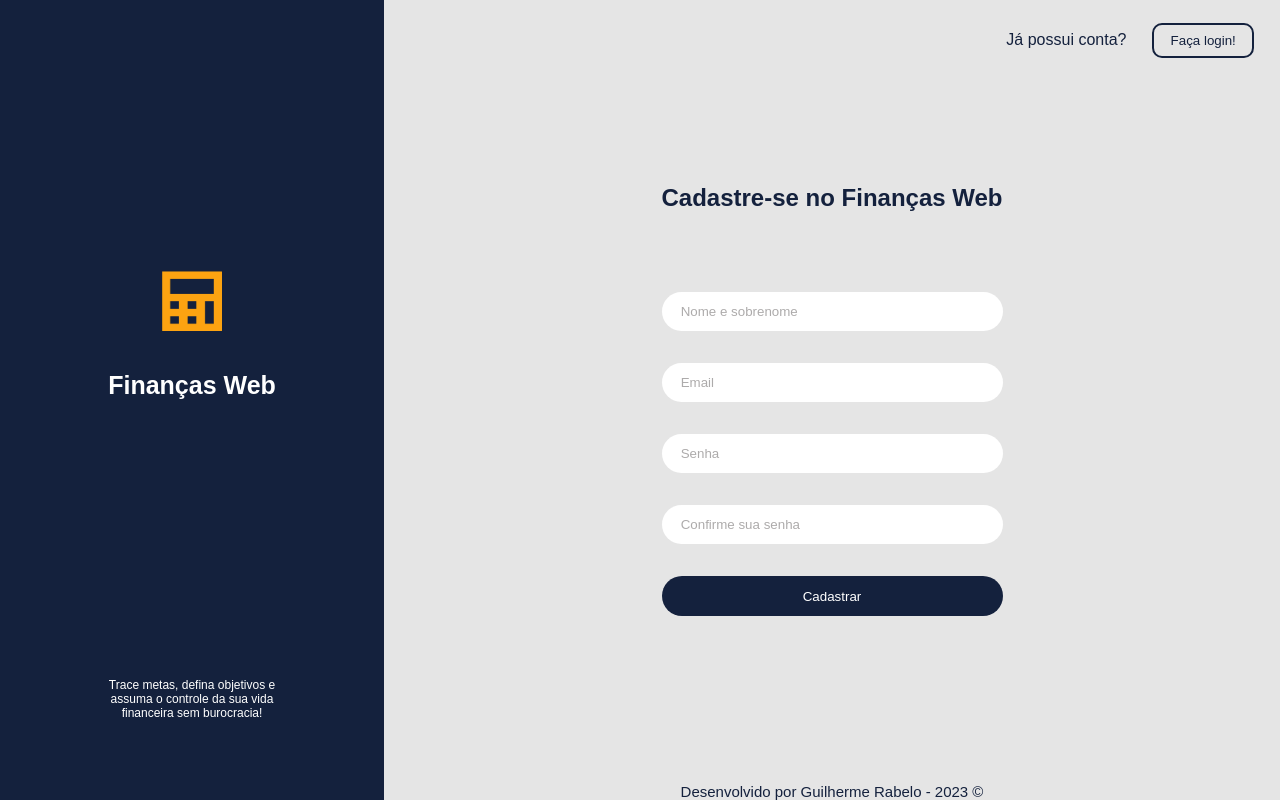
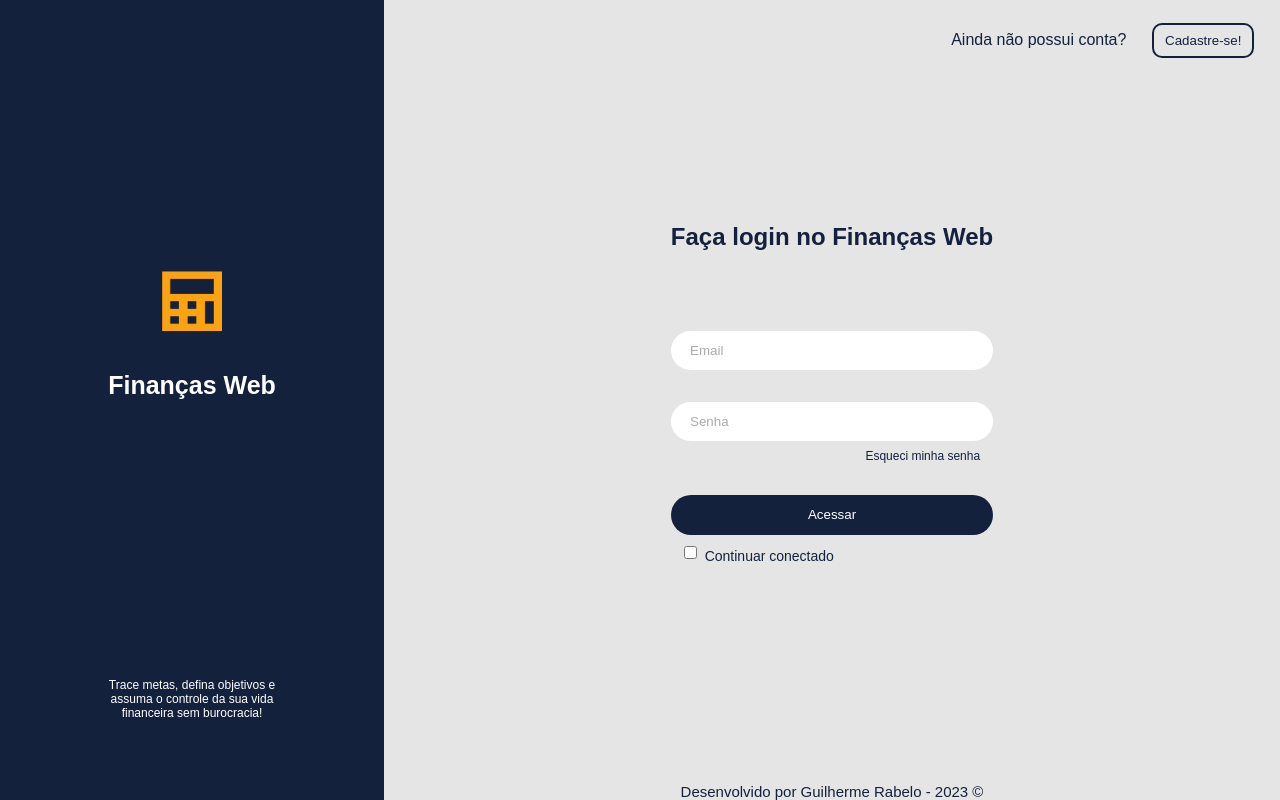
Before and after one commit to guilhermerabeloo/financasWeb, a React (Vite) app: page /entrar in a window 1280 px wide. Built offline with nearby package versions, Linux system fonts and the light colour scheme.

Commit message:
Feat/Criando funcionalidade de login

```diff
--- a/package.json
+++ b/package.json
@@ -11,6 +11,7 @@
   },
   "dependencies": {
     "axios": "^1.5.1",
+    "js-cookie": "^3.0.5",
     "react": "^18.2.0",
     "react-dom": "^18.2.0",
     "react-icons": "^4.11.0",
--- a/src/app/App.jsx
+++ b/src/app/App.jsx
@@ -1,9 +1,21 @@
 import './App.css';
-import { Outlet } from "react-router-dom";
 import Header from '../components/Header';
 import MenuLateral from '../components/MenuLateral';
+import Entrar from '../components/Entrar';
+import Cookies from 'js-cookie';
+import { Outlet } from "react-router-dom";
+import { useNavigate } from 'react-router-dom';
 
 function App() {
+  const cookie = Cookies.get('token');
+  const navigate = useNavigate();
+
+  if(!cookie) {
+    navigate('/');
+    return (
+      <Entrar />
+    )
+  } else {
     return (
       <>
         <Header />
@@ -15,4 +27,6 @@ function App() {
     )
   }
 
+}
+
 export default App
--- a/src/app/main.jsx
+++ b/src/app/main.jsx
@@ -2,6 +2,7 @@ import React from 'react'
 import ReactDOM from 'react-dom/client'
 
 import { createBrowserRouter, RouterProvider } from 'react-router-dom'
+import { AuthProvider } from '../lib/AuthContext.jsx'
 
 import Entrar from '../components/Entrar.jsx'
 import App from './App.jsx'
@@ -19,6 +20,8 @@ const router = createBrowserRouter([
 
 ReactDOM.createRoot(document.getElementById('root')).render(
   <React.StrictMode>
-    <RouterProvider router={router} />
+    <AuthProvider>
+      <RouterProvider router={router} />
+    </AuthProvider>
   </React.StrictMode>,
 )
--- a/src/components/Entrar.jsx
+++ b/src/components/Entrar.jsx
@@ -2,10 +2,18 @@ import { useState } from 'react';
 import { Login } from '../components/Login';
 import { Signin } from '../components/Singin';
 import { ToastContainer } from "react-toastify";
+import Cookies from 'js-cookie';
 import "react-toastify/dist/ReactToastify.css";
 
 export default function Entrar() {
-    const [ telaLogin, setTelaLogin ] = useState(false);
+    const [ telaLogin, setTelaLogin ] = useState(true);
+    const cookie = Cookies.get('token');
+
+    if(cookie) {
+        window.location.href = '/';
+
+        return null
+    } else {
         return (
             <>
                 <Login
@@ -20,3 +28,5 @@ export default function Entrar() {
             </>
         )
     }
+
+}
--- a/src/components/Header.jsx
+++ b/src/components/Header.jsx
@@ -2,8 +2,17 @@ import './css/Header.css'
 import user from '../assets/user.jpeg';
 import logo from '../assets/logo.png'
 import { BiExit } from "react-icons/bi";
+import { useNavigate } from 'react-router-dom';
+import Cookies from 'js-cookie';
 
 export default function Header() {
+    const navigate = useNavigate();
+
+    const logout = () => {
+        Cookies.remove('token')
+        navigate('/entrar');
+    }
+
     return (
         <>
             <div className="header">
@@ -14,7 +23,7 @@ export default function Header() {
                 <div className="header-infoUsuario">
                     <div><img id="user-image"src={user} alt="" /></div>
                     <p>Guilherme Rabelo</p>
-                    <BiExit className='icon-exit'/>
+                    <BiExit className='icon-exit' onClick={logout}/>
                 </div>
             </div>
         </>
--- a/src/components/Login.jsx
+++ b/src/components/Login.jsx
@@ -1,6 +1,12 @@
 import './css/login.css'
 import logo from '../assets/logo.png'
 import PropTypes from 'prop-types';
+import Cookies from 'js-cookie';
+import { useAuth } from '../lib/AuthContext';
+import { api } from '../lib/api';
+import { useState } from 'react';
+import { toast } from 'react-toastify';
+import { useNavigate } from "react-router-dom";
 
 Login.propTypes = {
     mostrarTelaLogin: PropTypes.bool,
@@ -8,6 +14,83 @@ Login.propTypes = {
 };
 
 export function Login({ mostrarTelaLogin, mudarTela }) {
+    const [ validacaoFormulario, setValidacaoFormulario ] = useState({
+        email: false,
+        senha: false
+    });
+    const [ formLogin, setFormLogin ] = useState({
+        email: '',
+        senha: ''
+    });
+    const { login } = useAuth();
+    const navigate = useNavigate();
+
+    const handleChangeForm = (event) => {
+        const { id, value } = event.target;
+        const form = {...formLogin};
+        form[id] = value;
+
+        setFormLogin(form)
+    }
+
+    const validaUsuario = async () => {
+        const campos = Object.keys(validacaoFormulario);
+
+        const validacao = {...validacaoFormulario};
+        let erroDePrenchimento = false;
+        campos.forEach((campo) => {
+            if(formLogin[campo] == '') {
+                validacao[campo] = true;
+                erroDePrenchimento = true;
+            } else {
+                validacao[campo] = false;
+            }
+        });
+        setValidacaoFormulario(validacao);
+
+        if(erroDePrenchimento) {
+            toast.error('Erro no preenchimento do formulário', {
+                autoClose: 2000,
+            });
+
+            return
+        }
+
+        try {
+            const response = await api.post(
+                '/login',
+                {
+                    Email: formLogin.email,
+                    Senha: formLogin.senha
+                }
+            )
+            const token = response.data.token;
+            login(token);
+            Cookies.set('token', token, {expires: 3});
+
+            navigate('/');
+        } catch(err) {
+            console.log('catch')
+            if(err.response.data.hint == 'Email não cadastrado') {
+                toast.error('Email incorreto', {
+                    autoClose: 2000,
+                });
+                return
+            }
+
+            if(err.response.data.hint == 'Senha inválida') {
+                toast.error('Senha incorreta', {
+                    autoClose: 2000,
+                });
+                return
+            }
+
+            toast.error('Erro ao fazer login', {
+                autoClose: 2000,
+            });
+        }
+    }
+
     if(mostrarTelaLogin) {
         return (
             <div className="page-login">
@@ -36,10 +119,10 @@ export function Login({ mostrarTelaLogin, mudarTela }) {
                                 <img id="logo-login" className="img-logo" src={logo} alt="Logo da plataforma" />
                                 <h2 className="text-tituloLogin">Faça login no Finanças Web</h2>
                             </div>
-                            <input id="input-email" type="text" placeholder="Email"/>
-                            <input id="input-senha" type="text" placeholder="Senha"/>
+                            <input id="email" className={validacaoFormulario['email'] ? `erro` : ''} type="text" placeholder="Email" onChange={handleChangeForm}/>
+                            <input id="senha" className={validacaoFormulario['senha'] ? `erro` : ''} type="password" placeholder="Senha" onChange={handleChangeForm}/>
                             <p className="text-esqueciSenha">Esqueci minha senha</p>
-                            <button className="btn-acessar">Acessar</button>
+                            <button className="btn-acessar" onClick={validaUsuario}>Acessar</button>
                             <div className="area-manterConectado">
                                 <input id="radio-manterConectado" type="checkbox" />
                                 <label htmlFor="radio-manterConectado">Continuar conectado</label>
--- a/src/components/MenuLateral.jsx
+++ b/src/components/MenuLateral.jsx
@@ -7,7 +7,7 @@ import { BsGraphUpArrow, BsChevronRight, BsChevronLeft } from 'react-icons/bs'
 import { useState } from "react"
 
 export default function MenuLateral() {
-    const [menuExpandido, setMenuExpandido] = useState(false)
+    const [menuExpandido, setMenuExpandido] = useState(false);
 
     return (
         <>
--- a/src/components/Singin.jsx
+++ b/src/components/Singin.jsx
@@ -11,7 +11,6 @@ Signin.propTypes = {
 };
 
 export function Signin({ mostrarTelaLogin, mudarTela }) {
-    const [ erroNoPrenchimento, setErroNoPreenchimento ] = useState(false);
     const [ validacaoFormulario, setValidacaoFormulario ] = useState({
         nome: false,
         email: false,
@@ -52,7 +51,6 @@ export function Signin({ mostrarTelaLogin, mudarTela }) {
             toast.error('Erro no preenchimento do formulário', {
                 autoClose: 2000,
             });
-            setErroNoPreenchimento(false);
 
             return
         }
--- a/src/components/css/MenuLateral.css
+++ b/src/components/css/MenuLateral.css
@@ -2,6 +2,7 @@
     display: flex;
     flex-direction: column;
     align-items: start;
+    justify-content: space-around;
     background-color: var(--cinza-claro);
     width: 65px;
     height: 90vh;
--- a/src/components/css/login.css
+++ b/src/components/css/login.css
@@ -105,7 +105,7 @@
     color: var(--azul);
 }
 
-.area-login .area-infoLogin input#input-email {
+.area-login .area-infoLogin input#email {
     margin-bottom: 4vh;
 }
 
@@ -116,6 +116,19 @@
     height: 35px;
     border-radius: 20px;
     padding: 2px 1.5vw 2px 1.5vw;
+}
+
+.area-login .area-infoLogin input.erro {
+    border: 2px solid red;
+    animation: shake 0.3s;
+}
+
+@keyframes shake {
+    0% { transform: translateX(0); }
+    25% { transform: translateX(-5px); }
+    50% { transform: translateX(5px); }
+    75% { transform: translateX(-5px); }
+    100% { transform: translateX(5px); }
 }
 
 .area-login .area-infoLogin input::placeholder {
--- /dev/null
+++ b/src/lib/AuthContext.jsx
@@ -0,0 +1,31 @@
+import { createContext, useContext, useState } from "react";
+import PropTypes from 'prop-types';
+
+const AuthContext = createContext();
+
+AuthProvider.propTypes = {
+    children: PropTypes.node.isRequired,
+};
+
+export function AuthProvider({ children }) {
+    const [ token, setToken ] = useState(null);
+
+    const login = (newToken) => {
+        setToken(newToken)
+    };
+
+    const logout = () => {
+        setToken(null)
+    };
+
+    return (
+        <AuthContext.Provider value={{ token, login, logout }}>
+            {children}
+        </AuthContext.Provider>
+    );
+
+}
+
+export function useAuth() {
+    return useContext(AuthContext)
+}
```
Also changed, not shown: 1 other file (tests, documents, lock files or other folders). Lines whose indentation alone changed are shown as unchanged.
